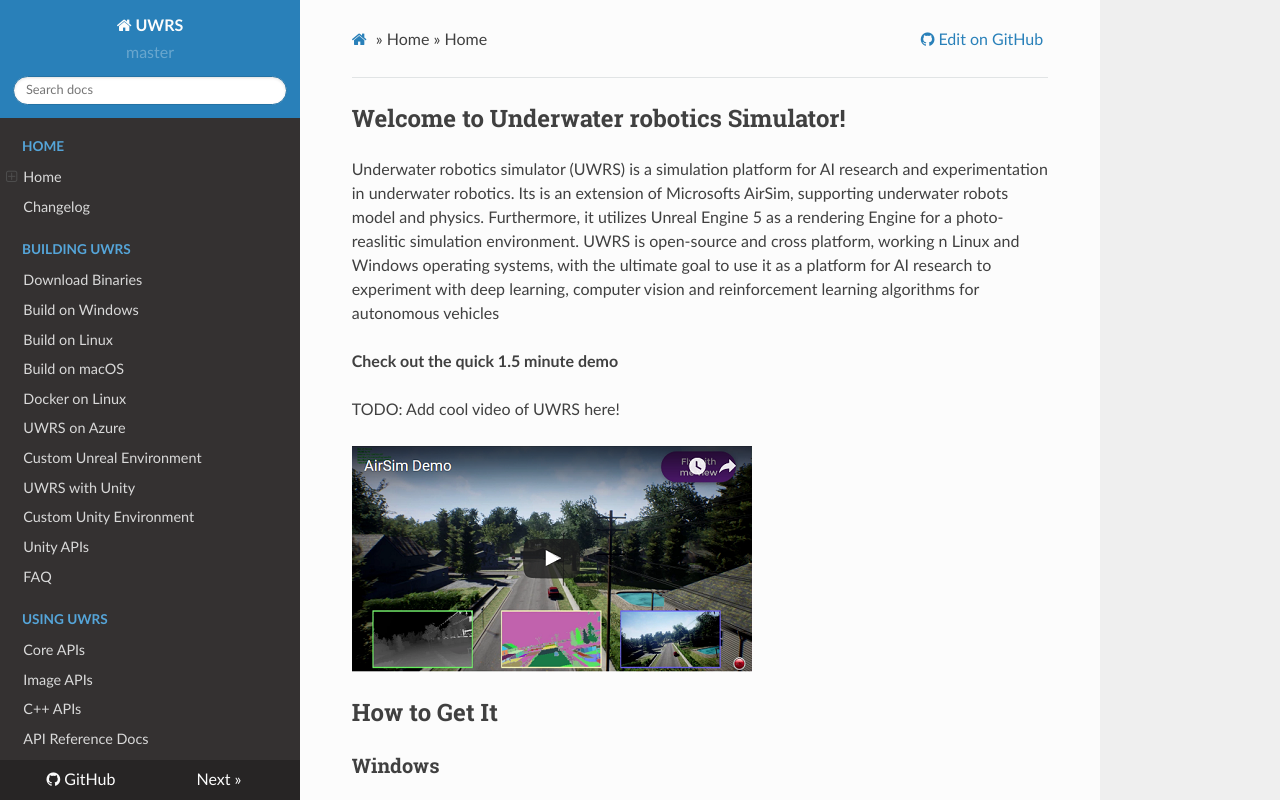
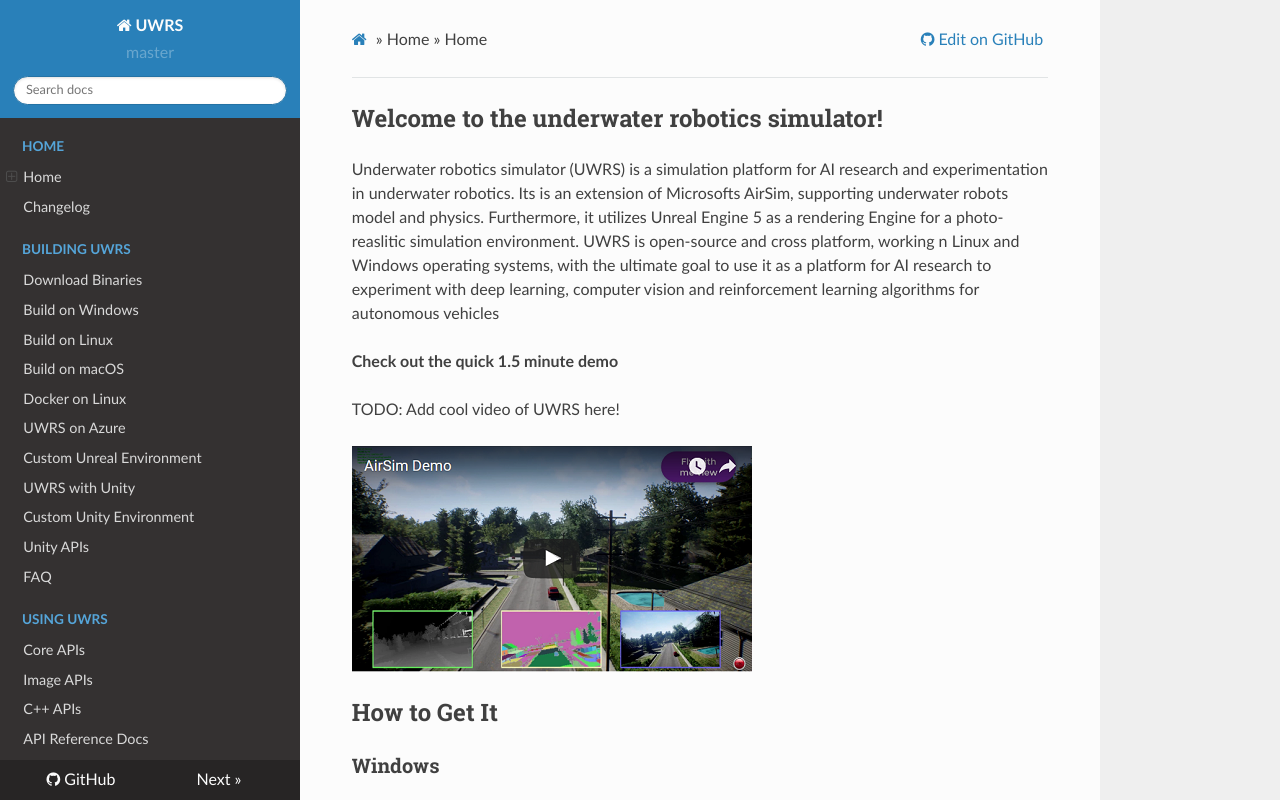
Before and after one commit to abdelhakim96/UWRS_documentation, a plain HTML site: page index.html in a window 1280 px wide. Shown: the top 800 px of the page. Drawn offline with nearby package versions, Linux system fonts and the light colour scheme; grey boxes are pictures that could not be loaded.

Commit message:
fixed title

```diff
--- a/index.html
+++ b/index.html
@@ -292,7 +292,7 @@
           <div role="main" class="document" itemscope="itemscope" itemtype="http://schema.org/Article">
             <div class="section" itemprop="articleBody">
 
-                <h2 id="airsim-announcement-this-repository-will-be-archived-in-the-coming-year">Welcome to Underwater robotics Simulator!<a class="headerlink" href="#airsim-announcement-this-repository-will-be-archived-in-the-coming-year" title="Permanent link">#</a></h2>
+                <h2 id="airsim-announcement-this-repository-will-be-archived-in-the-coming-year">Welcome to the underwater robotics simulator!<a class="headerlink" href="#airsim-announcement-this-repository-will-be-archived-in-the-coming-year" title="Permanent link">#</a></h2>
 <p>Underwater robotics simulator (UWRS) is a simulation platform for AI research and experimentation in underwater robotics. Its is an extension of Microsofts AirSim, supporting underwater robots model and physics. Furthermore, it utilizes Unreal Engine 5 as a rendering Engine for a photo-reaslitic simulation environment. UWRS is open-source and cross platform, working n Linux and Windows operating systems, with the ultimate goal to use it as a platform for AI research to experiment with deep learning, computer vision and reinforcement learning algorithms for autonomous vehicles  </p>
 
 
```
